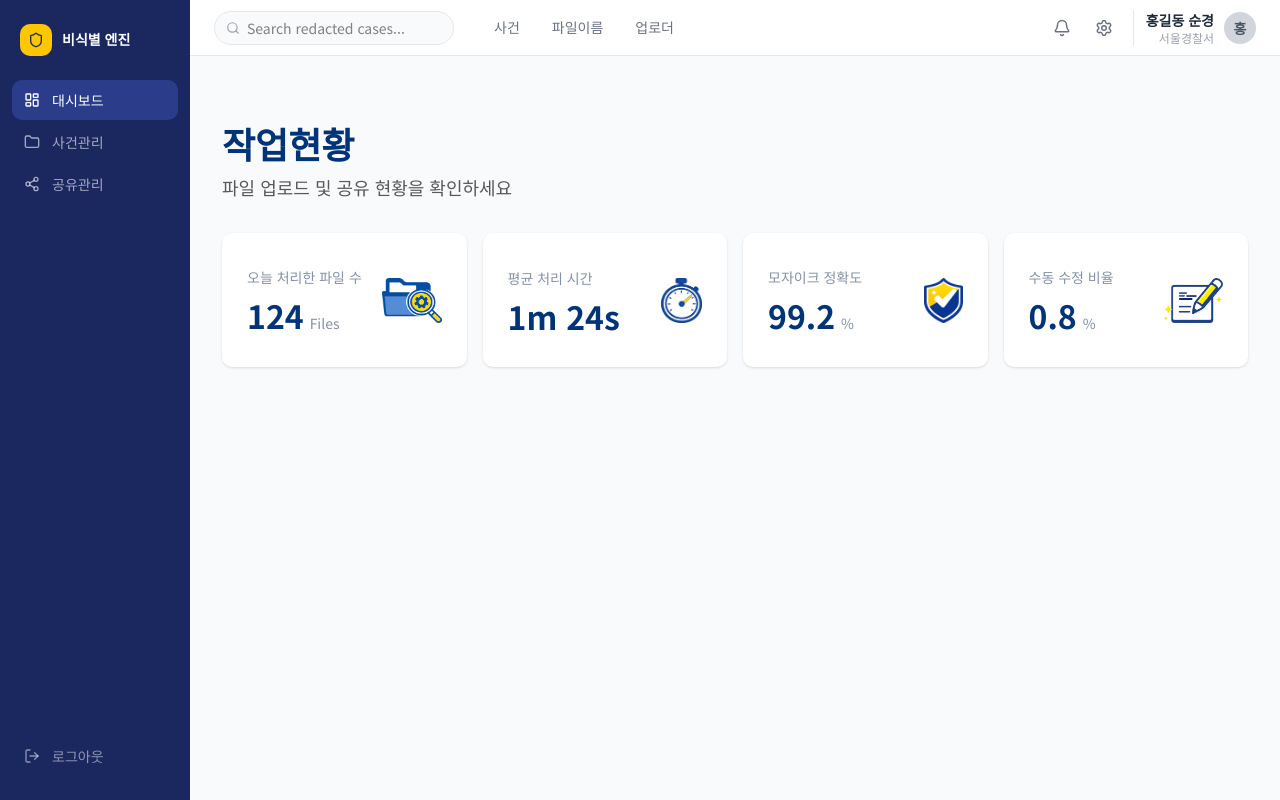
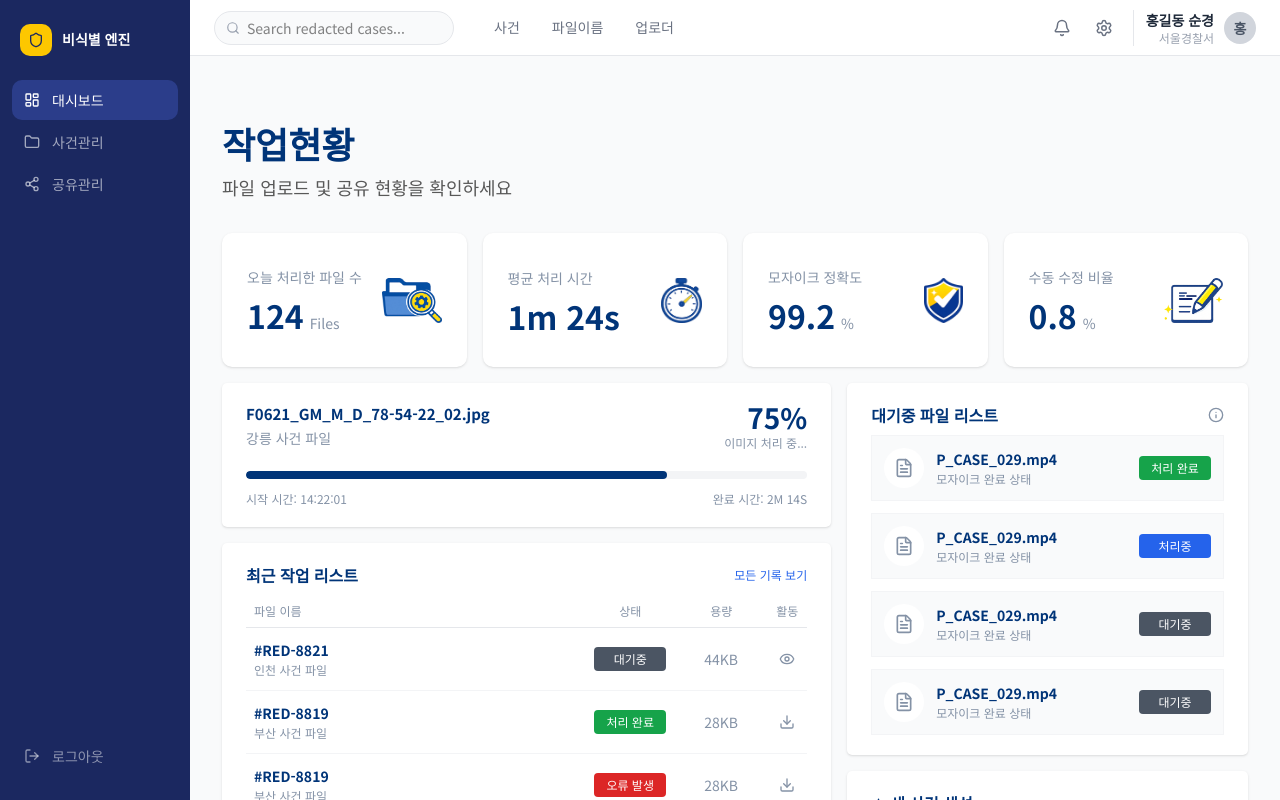
Before and after one commit to Datamatica-project/policelab.new.front, a Next.js app: page /dashboard in a window 1280 px wide. Built offline with nearby package versions, Linux system fonts and the light colour scheme.

Commit message:
feat: 대시보드 NewCaseCard 추가 및 하단 레이아웃 높이   정렬
  - NewCaseCard 컴포넌트 추가
  - RecentWorkList flex-1/h-full 적용으로 좌우 컬럼 높이
  통일
  - devIndicators 비활성화

```diff
--- a/next.config.ts
+++ b/next.config.ts
@@ -1,8 +1,8 @@
 import type { NextConfig } from "next";
 
 const nextConfig: NextConfig = {
-  /* config options here */
   reactCompiler: true,
+  devIndicators: false,
 };
 
 export default nextConfig;
--- a/src/app/(main)/dashboard/page.tsx
+++ b/src/app/(main)/dashboard/page.tsx
@@ -1,4 +1,8 @@
 import StatCard from "@/components/dashboard/StatCard";
+import ProcessingCard from "@/components/dashboard/ProcessingCard";
+import RecentWorkList from "@/components/dashboard/RecentWorkList";
+import WaitingFileList from "@/components/dashboard/WaitingFileList";
+import NewCaseCard from "@/components/dashboard/NewCaseCard";
 
 const stats = [
   {
@@ -35,11 +39,28 @@ export default function DashboardPage() {
         파일 업로드 및 공유 현황을 확인하세요
       </p>
 
+      {/* 통계 카드 */}
       <div className="grid grid-cols-4 gap-4 mt-8">
         {stats.map((stat) => (
           <StatCard key={stat.label} {...stat} />
         ))}
       </div>
+
+      {/* 하단 2열 레이아웃 */}
+      <div className="grid grid-cols-5 gap-4 mt-4">
+        {/* 좌 - 3/5 */}
+        <div className="col-span-3 flex flex-col gap-4">
+          <ProcessingCard />
+          <div className="flex-1">
+            <RecentWorkList />
+          </div>
+        </div>
+        {/* 우 - 2/5 */}
+        <div className="col-span-2 flex flex-col gap-4">
+          <WaitingFileList />
+          <NewCaseCard />
+        </div>
+      </div>
     </div>
   );
 }
--- /dev/null
+++ b/src/components/dashboard/NewCaseCard.tsx
@@ -0,0 +1,25 @@
+import Link from "next/link";
+import { Plus } from "lucide-react";
+
+export default function NewCaseCard() {
+  return (
+    <div className="bg-white rounded-[5px] px-6 py-5 shadow-sm">
+      {/* 헤더 */}
+      <div className="flex items-center gap-1 mb-1">
+        <Plus size={15} className="text-[#003478]" />
+        <h3 className="text-[16px] font-bold text-[#003478]">새 사건 생성</h3>
+      </div>
+      <p className="text-xs text-[#8492a6]">
+        파일 업로드 및 모자이크 작업 시작
+      </p>
+
+      {/* 버튼 */}
+      <Link
+        href="/cases/new"
+        className="mt-4 flex items-center justify-center gap-2 w-full py-3 bg-[#003478] hover:bg-[#002560] text-white text-sm font-semibold rounded-[5px] transition-colors"
+      >
+        <Plus size={16} />새 사건 생성
+      </Link>
+    </div>
+  );
+}
--- a/src/components/dashboard/RecentWorkList.tsx
+++ b/src/components/dashboard/RecentWorkList.tsx
@@ -37,7 +37,7 @@ const mockData: RecentWork[] = [
 
 export default function RecentWorkList() {
   return (
-    <div className="bg-white rounded-[5px] px-6 py-5 shadow-sm">
+    <div className="bg-white rounded-[5px] px-6 py-5 shadow-sm h-full">
       {/* 헤더 */}
       <div className="flex items-center justify-between mb-2">
         <h3 className="text-[16px] font-bold text-[#003478]">
@@ -50,7 +50,7 @@ export default function RecentWorkList() {
 
       {/* 컬럼 헤더 */}
       <div className="grid grid-cols-[1fr_90px_60px_40px] items-center gap-4 py-2 border-b border-gray-200">
-        <span className="text-xs text-center text-[#8492a6]">파일 이름</span>
+        <span className="text-xs text-left text-[#8492a6] pl-2">파일 이름</span>
         <span className="text-xs text-center text-[#8492a6]">상태</span>
         <span className="text-xs text-center text-[#8492a6] ">용량</span>
         <span className="text-xs text-center  text-[#8492a6]">활동</span>
```
